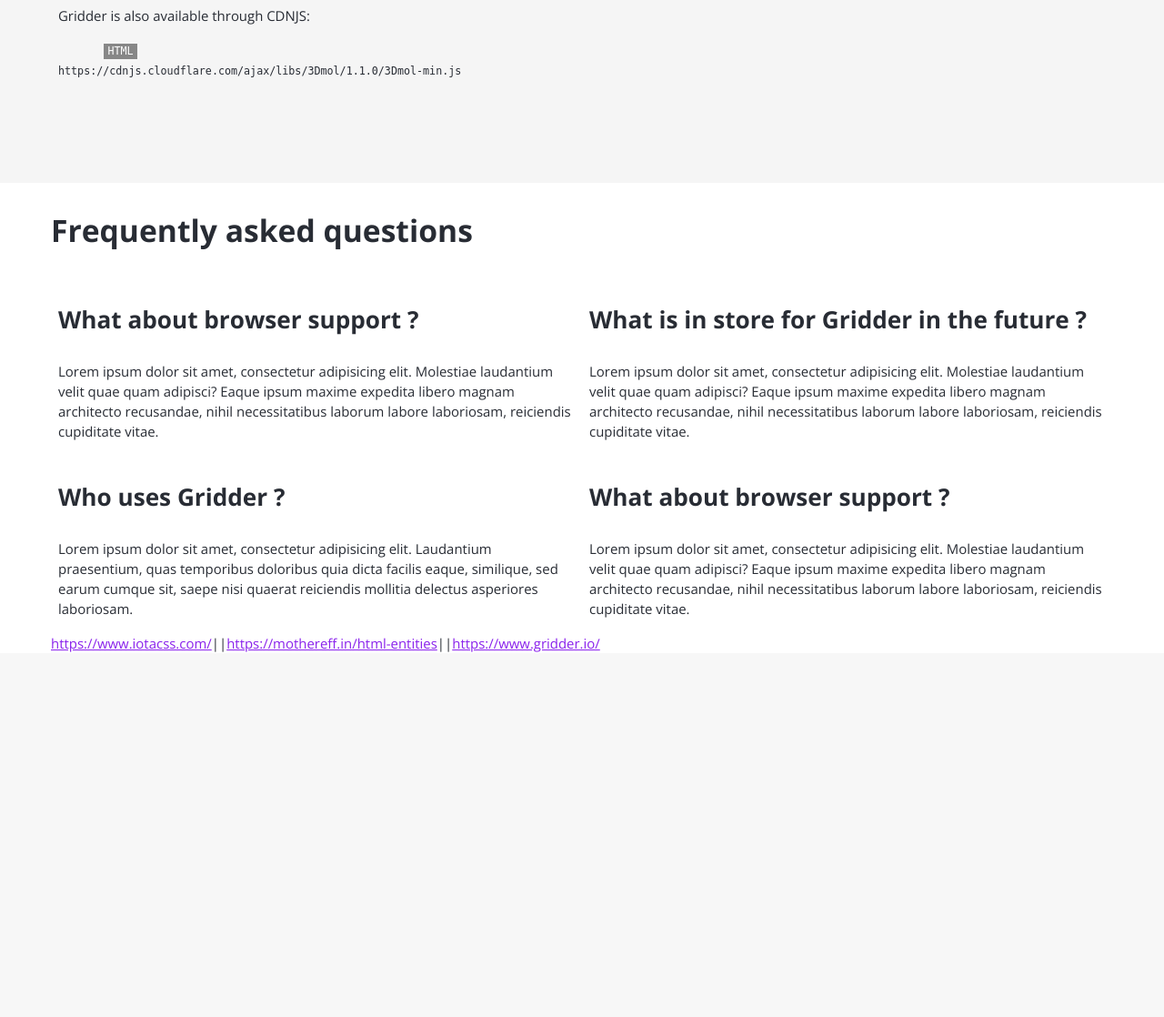
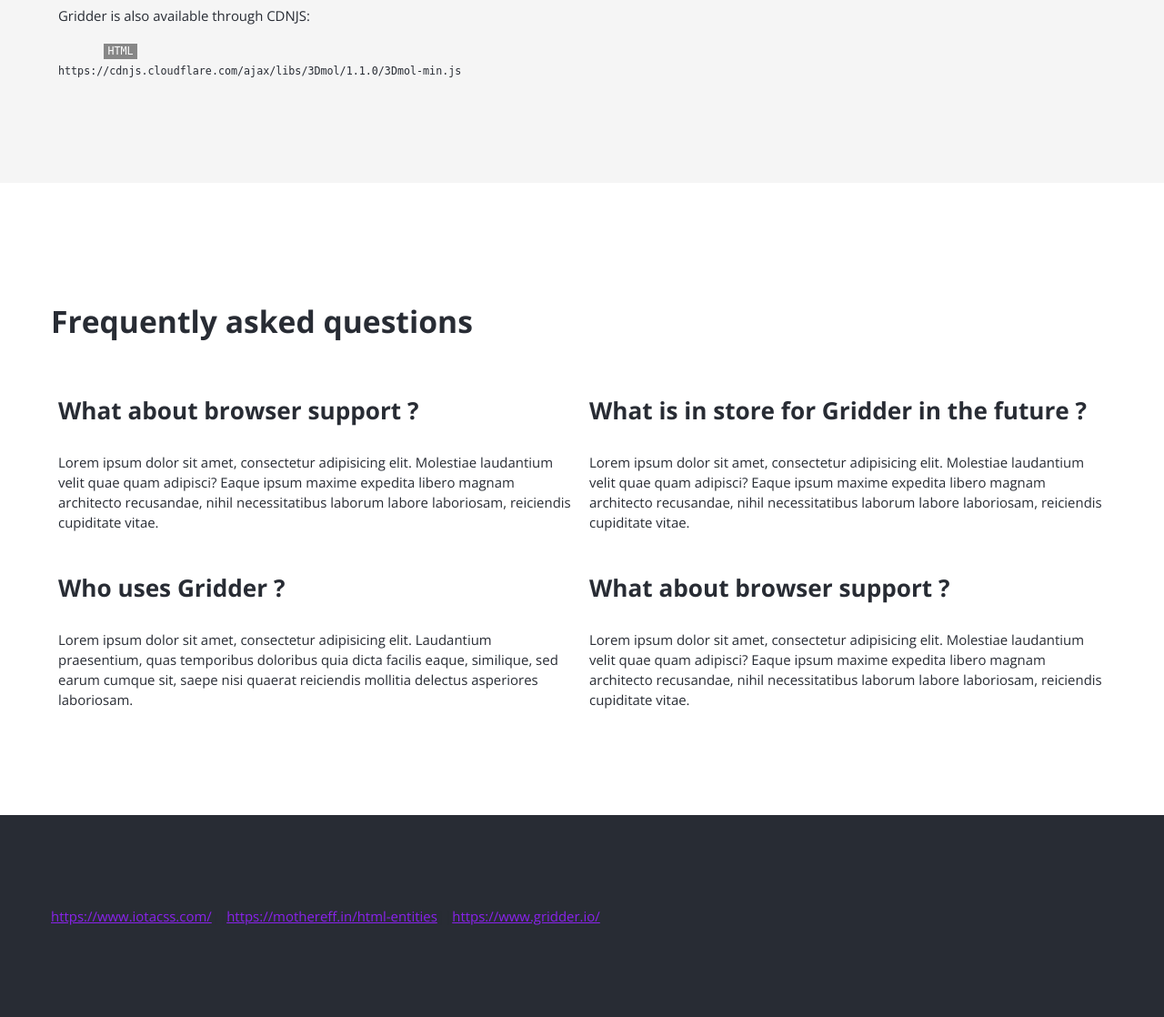
Before and after one commit to triss90/gridder-deprecated, a PHP site: page / in a window 1280 px wide. Shown: the part 1970-3088 px from the top of the page at 91% size. Before the commit the page ends 2687 px from the top, so only its background shows below. Run offline with PHP 8.4, Linux system fonts and the light colour scheme; some libraries are stand-ins or nearby versions.

Commit message:
Add footer section

```diff
--- /dev/null
+++ b/assets/css/3-partials/_footer.scss
@@ -0,0 +1,4 @@
+footer {
+  background: $color5;
+  padding: 100px 0;
+}
--- a/assets/css/3-partials/_frontpage.scss
+++ b/assets/css/3-partials/_frontpage.scss
@@ -39,3 +39,7 @@
     font-weight: 100;
   }
 }
+
+#faq {
+  padding: 100px 0;
+}
--- a/assets/css/style.css
+++ b/assets/css/style.css
@@ -1302,6 +1302,9 @@ a {
     color: #3e4451;
     font-weight: 100; }
 
+#faq {
+  padding: 100px 0; }
+
 .browser {
   border-radius: .35rem;
   box-shadow: 0 0 10px rgba(0, 0, 0, 0.3); }
@@ -1413,3 +1416,7 @@ a {
     padding: 0.1rem 0.3rem; }
   .label.dark {
     color: #49515f; }
+
+footer {
+  background: #282c34;
+  padding: 100px 0; }
--- a/assets/css/style.scss
+++ b/assets/css/style.scss
@@ -14,3 +14,4 @@
 @import '3-partials/buttons';
 @import '3-partials/devider';
 @import '3-partials/labels';
+@import '3-partials/footer';
```
Also changed, not shown: 1 other file.
